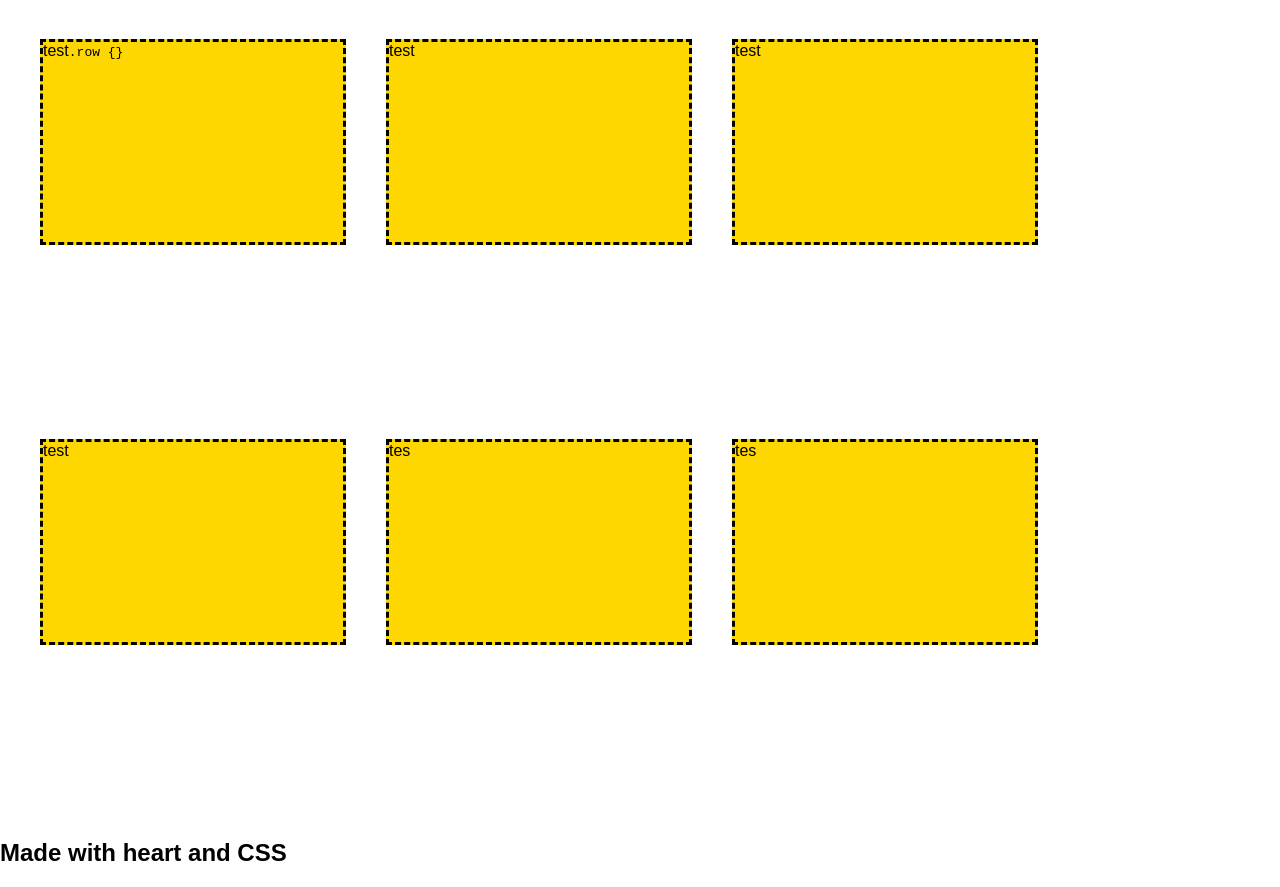
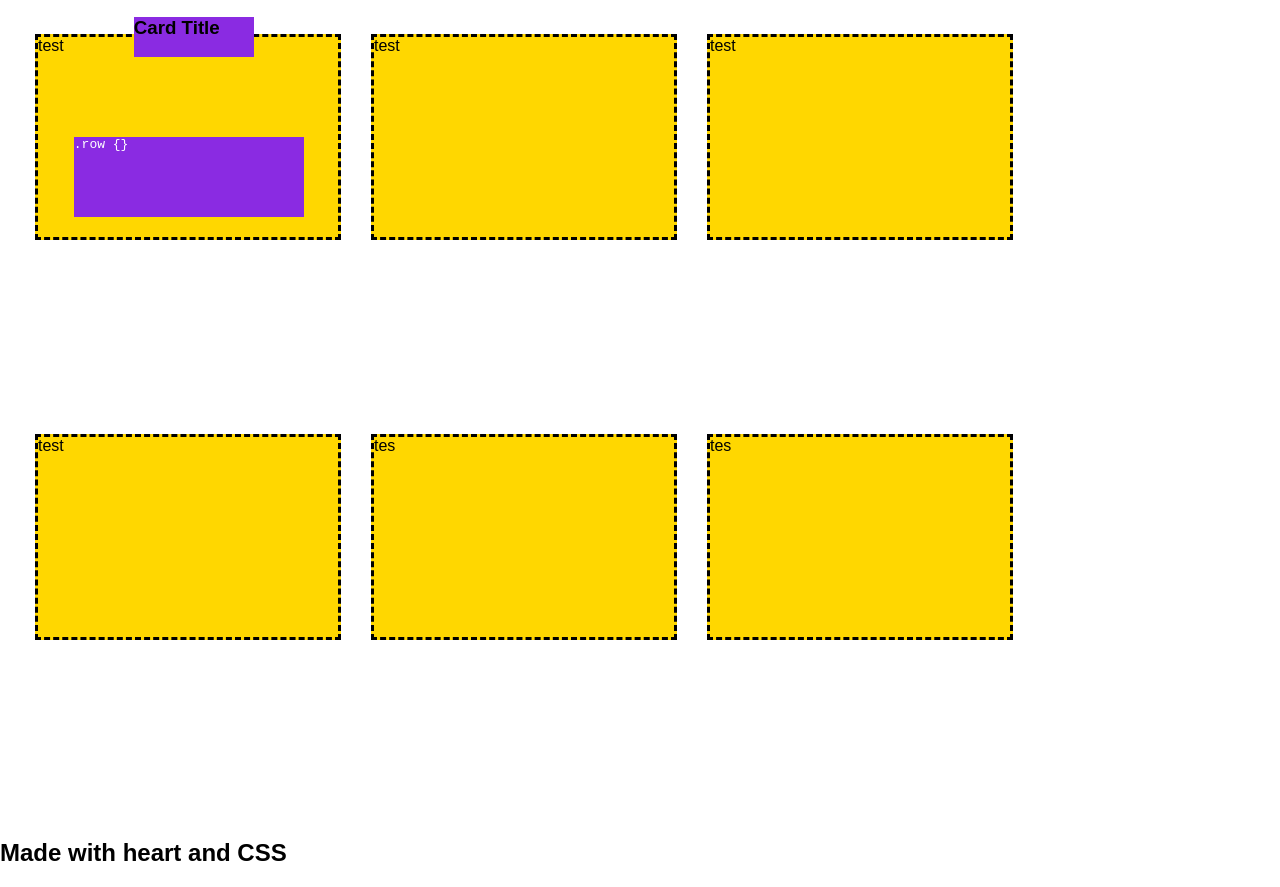
Before and after one commit to lehicaldwel/mini-project, a plain HTML site: page index.html in a window 1280 px wide. Shown: the part 61-948 px from the top of the page. Drawn offline with Linux system fonts and the light colour scheme.

Commit message:
added boxes and positioned them to the center

```diff
--- a/index.html
+++ b/index.html
@@ -15,10 +15,10 @@
 <body>
     <header>
         <h1>CSS Snippet Cheatsheet</h1>
-        <h3></h3>
     </header>
     <section>
         <div class="box">test
+            <h3 class="card-header">Card Title</h3>
             <div class="codeBox">
                 <code>.row {}</code>
             </div>
--- a/style.css
+++ b/style.css
@@ -14,11 +14,19 @@ section{
 
 }
 
+.card-header{
+    position: relative;
+    margin: -20px 70px;
+    background-color:blueviolet;
+    width: 120px;
+    height: 40px;
+}
+
 .box{
     display:flex;
     flex: 0 0 300px;
     width:300px;
-    margin: 20px;
+    margin: 15px;
     background-color: gold;
     border-style: dashed;
     border-color: black;
@@ -35,6 +43,16 @@ section{
     height: auto;
 }
 
+code{
+  background-color: blueviolet;
+  position: absolute;
+  display:flex;
+  margin: 100px -250px;
+  color: white;
+  width: 230px;
+  height: 80px;
+}
+
 @media screen and (max-width:300px) {
 
 }
```
